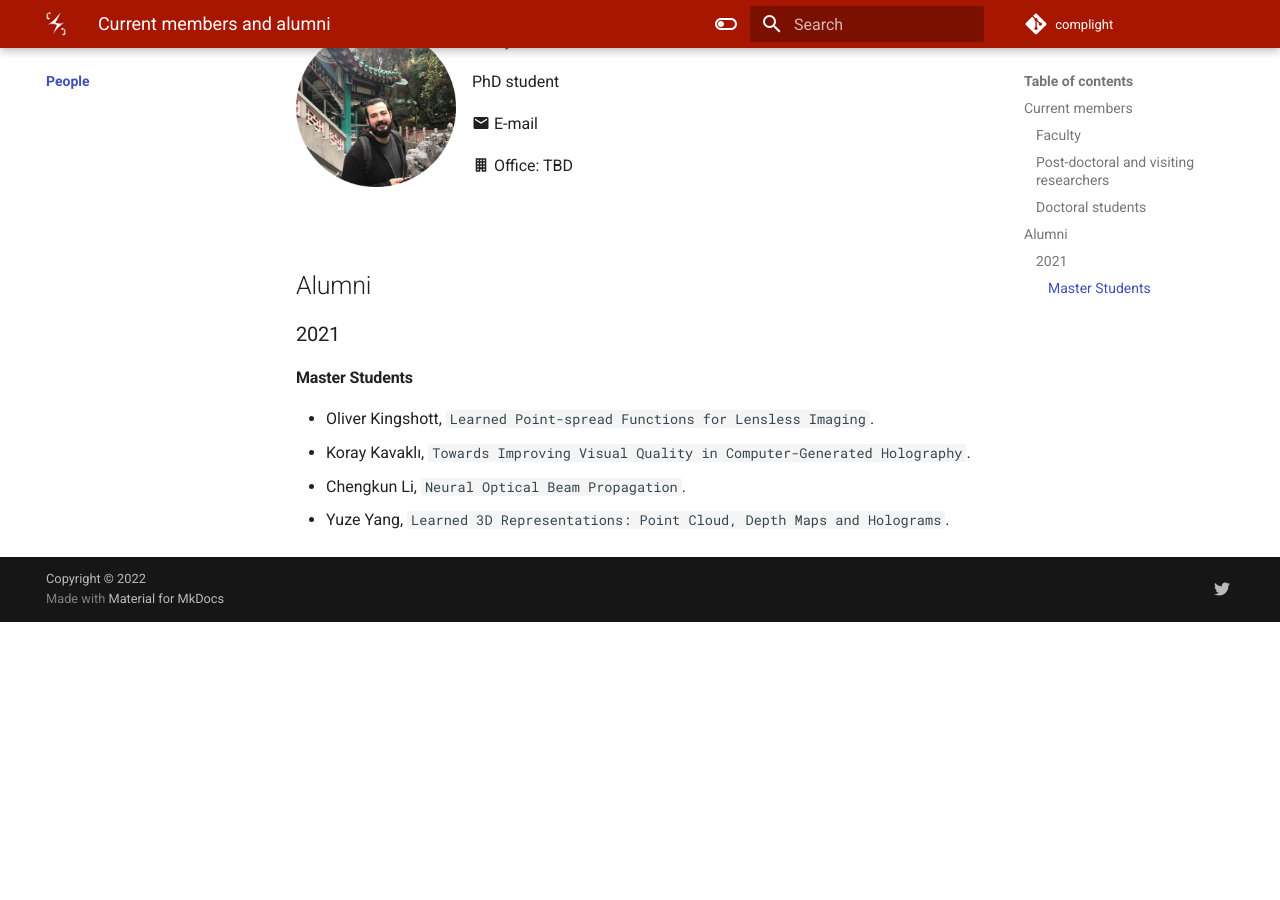
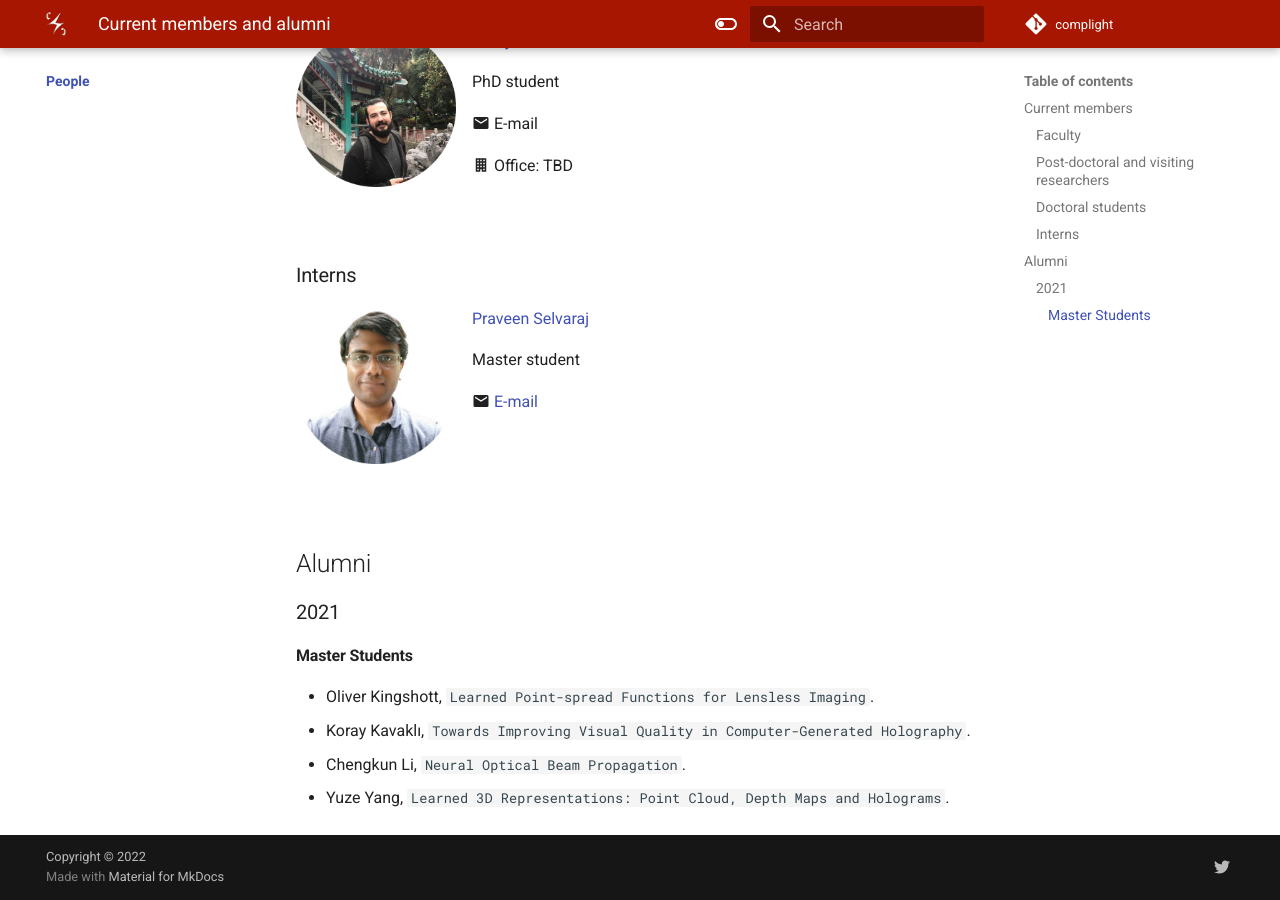
Before and after one commit to complight/complight.github.io, an MkDocs documentation site: the page built from docs/people/index.md, in a window 1280 px wide and 900 px high, scrolled down 1048 px. Built offline with MkDocs 1.6.1 and Material for MkDocs 9.7.7, drawn with Linux system fonts in a browser that asks for light colours; before the commit the page ends 1670 px from its top, so only the background shows below that.

Commit message:
Updating the people and publications page.

```diff
--- a/docs/people/index.md
+++ b/docs/people/index.md
@@ -6,6 +6,7 @@ At the end of the page, you will also find our alumni list as a separate section
 All our current members are located in `169 Euston Road, London NW1 2AE, United Kingdom`.
 
 ### Faculty
+
 
 <div style="float: left; height:200px;" class="boxed">
 <img align="left" src="../people/kaan_aksit.png" width="160" alt/>
@@ -18,6 +19,7 @@ Associate Professor
 
 :material-office-building: Office: R409
 <br clear="left"/>
+
 
 ### Post-doctoral and visiting researchers
 <div style="float: left; height:200px;" class="boxed">
@@ -33,6 +35,7 @@ Research fellow
 :material-office-building: Office: R404.181
 <br clear="left"/>
 
+
 ### Doctoral students
 <div style="float: left; height:200px;" class="boxed">
 <img align='left' src="../people/koray_kavakli.png" width="160" alt/>
@@ -46,6 +49,19 @@ PhD student
 :material-office-building: Office: TBD
 <br clear="left"/>
 
+
+### Interns
+<div style="float: left; height:200px;" class="boxed">
+<img align='left' src="../people/praveen_selvaraj.png" width="160" alt/>
+</div>
+[Praveen Selvaraj](https://in.linkedin.com/in/pravsels)
+
+Master student
+
+:material-email: [E-mail](praveen.selvaraj.21@ucl.ac.uk)
+
+<br clear="left"/>
+
 ## Alumni
 
 ### 2021
```
Also changed, not shown: docs/publications/index.md (+7 -8 lines), docs/people/praveen_selvaraj.png (added).
